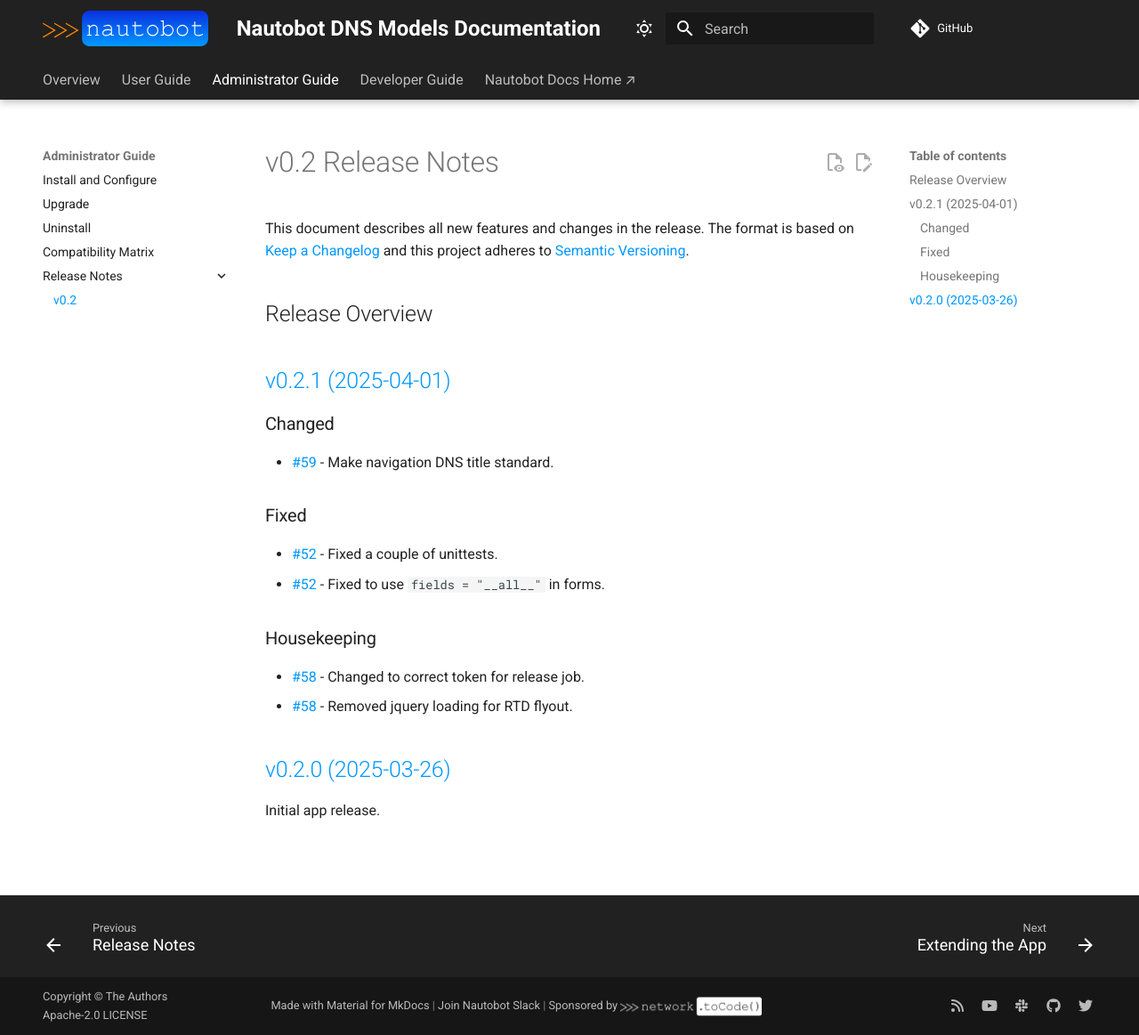
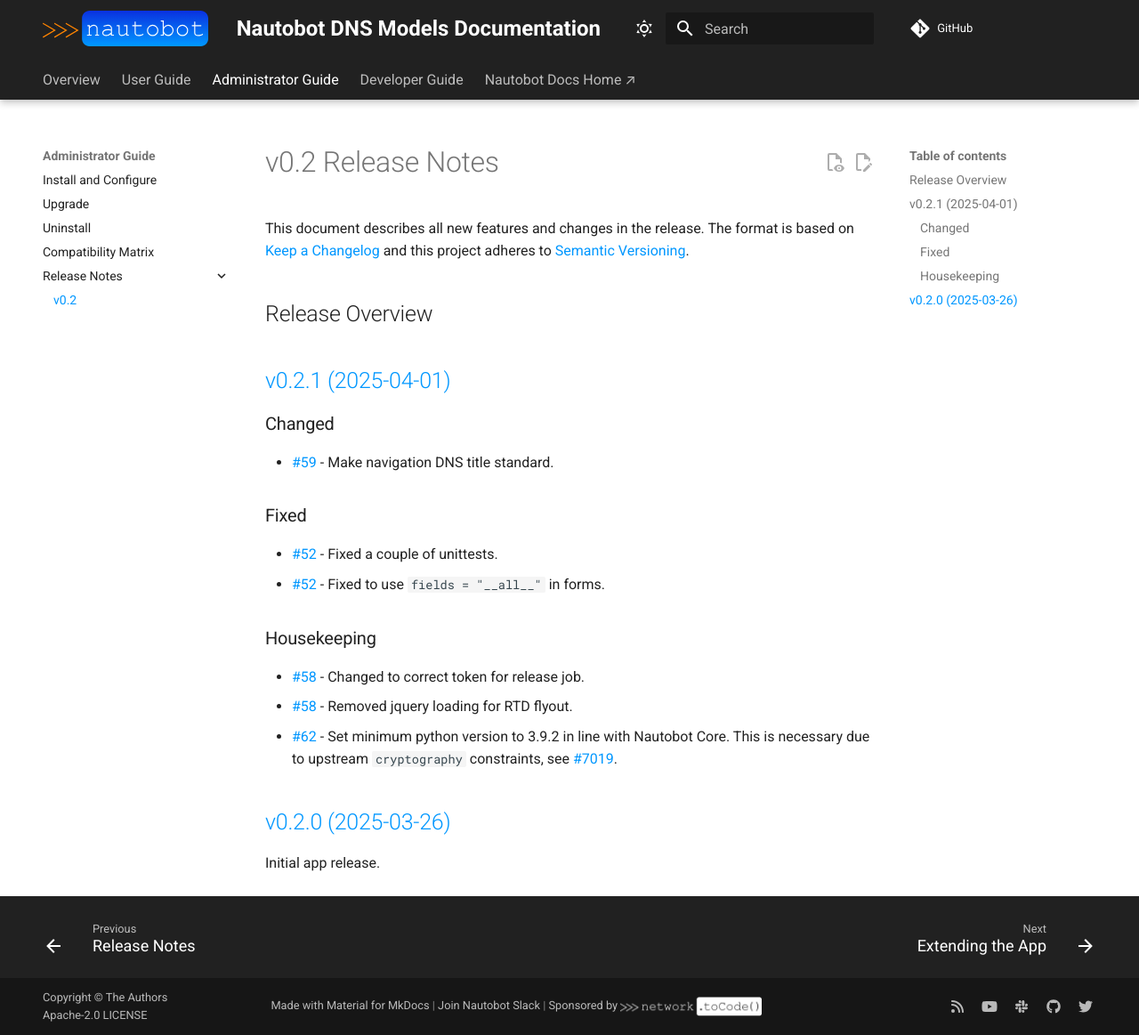
Before and after one commit to nautobot/nautobot-app-dns-models, an MkDocs documentation site: the page built from docs/admin/release_notes/version_0.2.md, in a window 1280 px wide and 1163 px high. Shown: the whole window at 89% size. Built offline with MkDocs 1.6.1 and Material for MkDocs 9.7.7, drawn with Linux system fonts in a browser that asks for light colours; comment, search, counter and statistics services are not loaded.

Commit message:
Update release PR

```diff
--- a/docs/admin/release_notes/version_0.2.md
+++ b/docs/admin/release_notes/version_0.2.md
@@ -19,6 +19,7 @@
 
 - [#58](https://github.com/nautobot/nautobot-app-dns-models/issues/58) - Changed to correct token for release job.
 - [#58](https://github.com/nautobot/nautobot-app-dns-models/issues/58) - Removed jquery loading for RTD flyout.
+- [#62](https://github.com/nautobot/nautobot-app-dns-models/issues/62) - Set minimum python version to 3.9.2 in line with Nautobot Core. This is necessary due to upstream `cryptography` constraints, see [#7019](https://github.com/nautobot/nautobot/pull/7019).
 
 ## [v0.2.0 (2025-03-26)](https://github.com/nautobot/nautobot-app-dns-models/releases/tag/v0.2.0)
 
```
Also changed, not shown: 1 other file.
